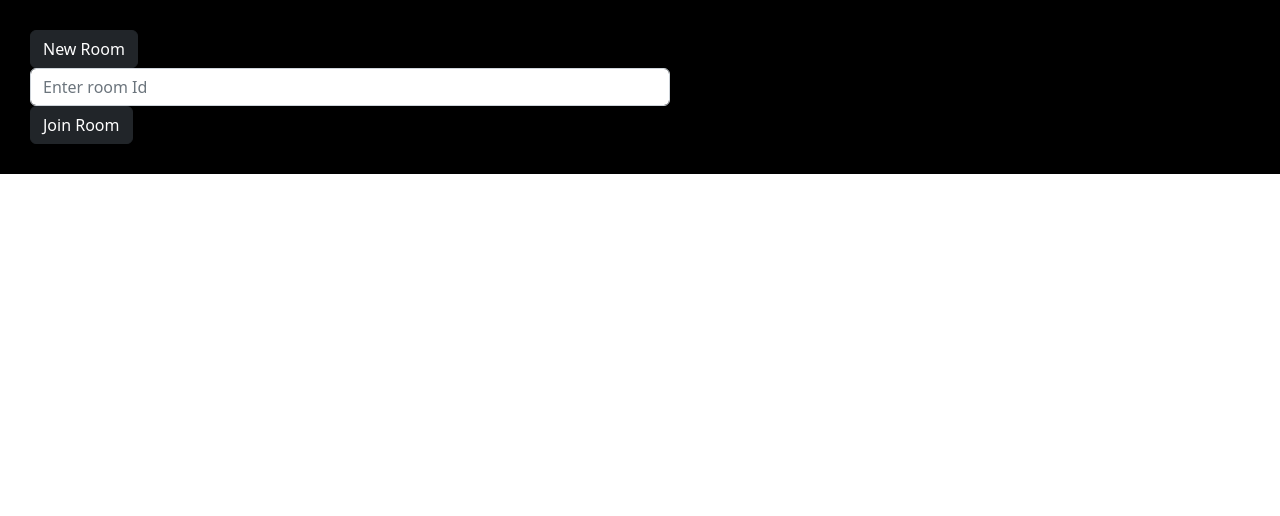
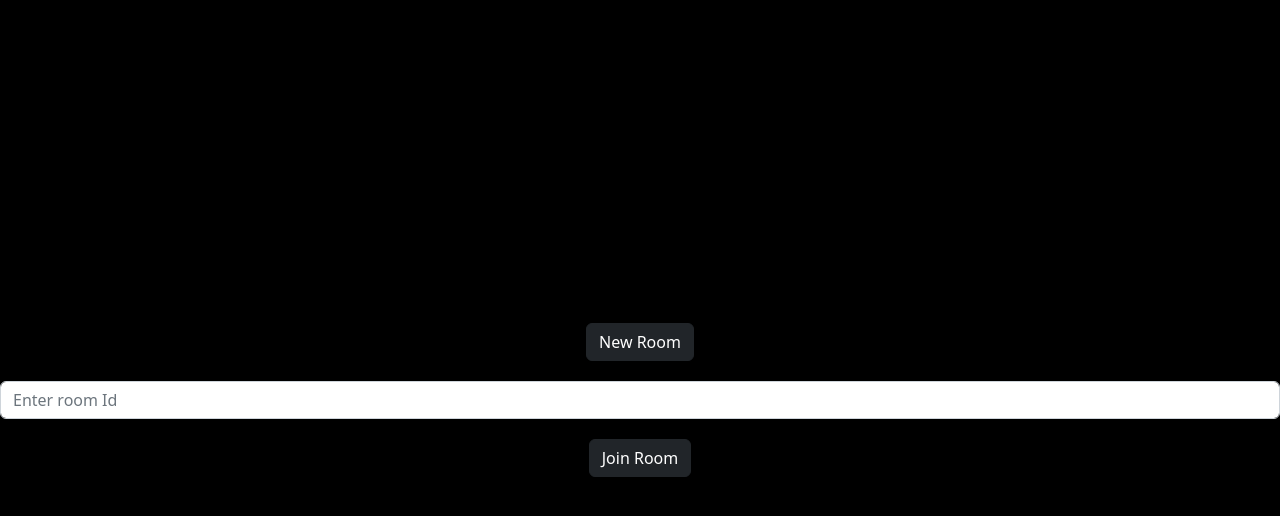
Before and after one commit to duong-vo/code-review-platform, a React (Create React App) app in the folder frontend/: page / in a window 1280 px wide. Shown: the top 516 px of the page. Built offline with nearby package versions, Linux system fonts and the light colour scheme.

Commit message:
there is a bug with matching colors to the peer, align the elements in the homepage to the center

```diff
--- a/frontend/public/index.html
+++ b/frontend/public/index.html
@@ -1,14 +1,12 @@
 <!DOCTYPE html>
 <html lang="en">
+
 <head>
   <meta charset="utf-8" />
   <link rel="icon" href="%PUBLIC_URL%/favicon.ico" />
   <meta name="viewport" content="width=device-width, initial-scale=1" />
   <meta name="theme-color" content="#000000" />
-    <meta
-      name="description"
-      content="Web site created using create-react-app"
-    />
+  <meta name="description" content="Web site created using create-react-app" />
   <link rel="apple-touch-icon" href="%PUBLIC_URL%/logo192.png" />
   <!--
       manifest.json provides metadata used when your web app is installed on a
@@ -24,8 +22,14 @@
       work correctly both with client-side routing and a non-root public URL.
       Learn how to configure a non-root public URL by running `npm run build`.
     -->
+  <style>
+    body>#root>div {
+      height: 100vh;
+    }
+  </style>
   <title>React App</title>
 </head>
+
 <body>
   <noscript>You need to enable JavaScript to run this app.</noscript>
   <div id="root" style="background:black"></div>
@@ -40,4 +44,5 @@
       To create a production bundle, use `npm run build` or `yarn build`.
     -->
 </body>
+
 </html>
--- a/frontend/src/components/editor/CodeEditor.js
+++ b/frontend/src/components/editor/CodeEditor.js
@@ -11,6 +11,11 @@ import Editor from "@monaco-editor/react";
 
 
 const SAVE_INTERVAL_MS = 2000; // 2 seconds for each auto save
+const languageKeyMap = {"python": "Python",
+                        "javascript": "JavaScript",
+                        "java": "Java",
+                        "cpp": "C++",
+                        "ruby": "Ruby"}
 
 function CodeEditor() {
     const [socket, setSocket] = useState(null);
@@ -133,19 +138,19 @@ function CodeEditor() {
         <div class="container">
             <UserList userList={userList}/>
             <div class="language">
-                {language}
+                {languageKeyMap[language]}
             </div>
             <DropdownButton
                 alignRight
-                title={language}
+                title={languageKeyMap[language]}
                 id="dropdown-menu-align-right"
                 onSelect={handleSelect}
             >
-                <Dropdown.Item eventKey="python">python</Dropdown.Item>
-                <Dropdown.Item eventKey="javascript">javascript</Dropdown.Item>
-                <Dropdown.Item eventKey="java">java</Dropdown.Item>
-                <Dropdown.Item eventKey="cpp">cpp</Dropdown.Item>
-                <Dropdown.Item eventKey="ruby">ruby</Dropdown.Item>
+                <Dropdown.Item eventKey="python">Python</Dropdown.Item>
+                <Dropdown.Item eventKey="javascript">Javascript</Dropdown.Item>
+                <Dropdown.Item eventKey="java">Java</Dropdown.Item>
+                <Dropdown.Item eventKey="cpp">C++</Dropdown.Item>
+                <Dropdown.Item eventKey="ruby">Ruby</Dropdown.Item>
             </DropdownButton>
             <Editor
                 height="90vh"
--- a/frontend/src/components/editor/UserList.js
+++ b/frontend/src/components/editor/UserList.js
@@ -2,6 +2,8 @@ import "./index.css";
 import React from "react";
 
 const colorUserDict = {};
+
+// TODO: There is a bug with this, where the peers color do not match
 function UserList(props) {
 
     console.log("userList: ", props.userList);
--- a/frontend/src/components/home/Home.js
+++ b/frontend/src/components/home/Home.js
@@ -1,3 +1,4 @@
+import './index.css';
 import React, { useEffect, useState } from "react";
 import { Link, useNavigate } from "react-router-dom";
 import 'bootstrap/dist/css/bootstrap.css';
@@ -22,19 +23,13 @@ function Home() {
     }
 
     return (
-        <div style={{
-            display: 'block',
-            width: 700,
-            padding: 30
-        }}>
-        <button type="submit" class="btn btn-dark" onClick={createRoom}>New Room</button>
-        <Form.Control type="text"
-                        placeholder="Enter room Id"
-                        onChange={(event) => {
-                            setRoom(event.target.value);
-                          }} />
-        <button class="btn btn-dark" onClick={joinRoom}>Join Room</button>
-
+        <div class="buttons-container">
+            <button type="submit" class="btn btn-dark" onClick={createRoom}>New Room</button>
+            <Form.Control
+                          type="text"
+                          placeholder="Enter room Id"
+                          onChange={(event) => { setRoom(event.target.value); }} />
+            <button class="btn btn-dark" onClick={joinRoom}>Join Room</button>
         </div>
     );
 }
--- /dev/null
+++ b/frontend/src/components/home/index.css
@@ -0,0 +1,11 @@
+.buttons-container {
+    display: flex;
+    justify-content: center;
+    align-items: center;
+    height: 100vh;
+    flex-direction: column;
+}
+
+.btn {
+    margin: 20px;
+}
```
Lines whose indentation alone changed are shown as unchanged.
